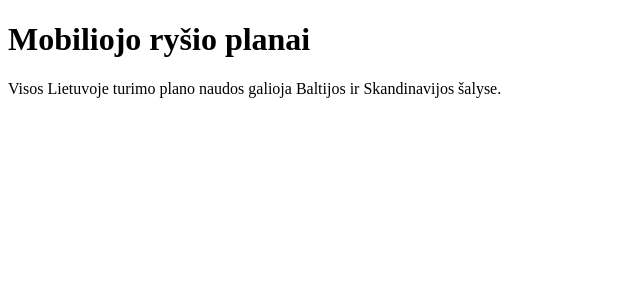
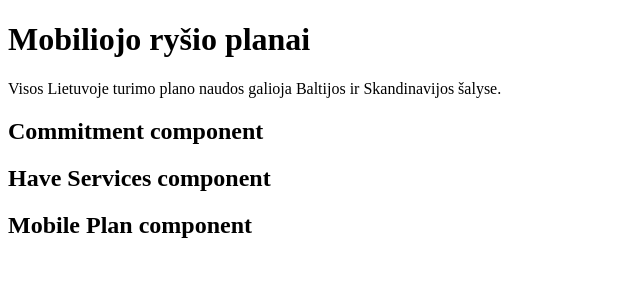
Before and after one commit to ignaskoncius/mobile-plans, a React (Create React App) app: page / in a window 1280 px wide. Shown: the top 300 px of the page, without its empty margins (0-640 px from the left). Built offline with nearby package versions, Linux system fonts and the light colour scheme.

Commit message:
components in app.jsx

```diff
--- a/src/App.jsx
+++ b/src/App.jsx
@@ -1,5 +1,8 @@
 import React, { Component } from 'react';
 import './App.css';
+import Commitment from './components/commitment';
+import HaveServices from './components/haveServices';
+import MobilePlan from './components/mobilePlan';
 
 class App extends Component {
   constructor(props) {
@@ -12,6 +15,13 @@ class App extends Component {
       <div className="App">
         <h1>Mobiliojo ryšio planai</h1>
         <p>Visos Lietuvoje turimo plano naudos galioja Baltijos ir Skandinavijos šalyse.</p>
+        <div className="controls">
+          <Commitment />
+          <HaveServices />
+        </div>
+        <main className="plan-cards">
+          <MobilePlan />
+        </main>
       </div>
     );
   }
--- a/src/components/haveServices.jsx
+++ b/src/components/haveServices.jsx
@@ -2,7 +2,7 @@ import React, { Component } from 'react';
 
 class HaveServices extends Component {
   render() {
-    return <h2>HaveServices component</h2>;
+    return <h2>Have Services component</h2>;
   }
 }
 
```
